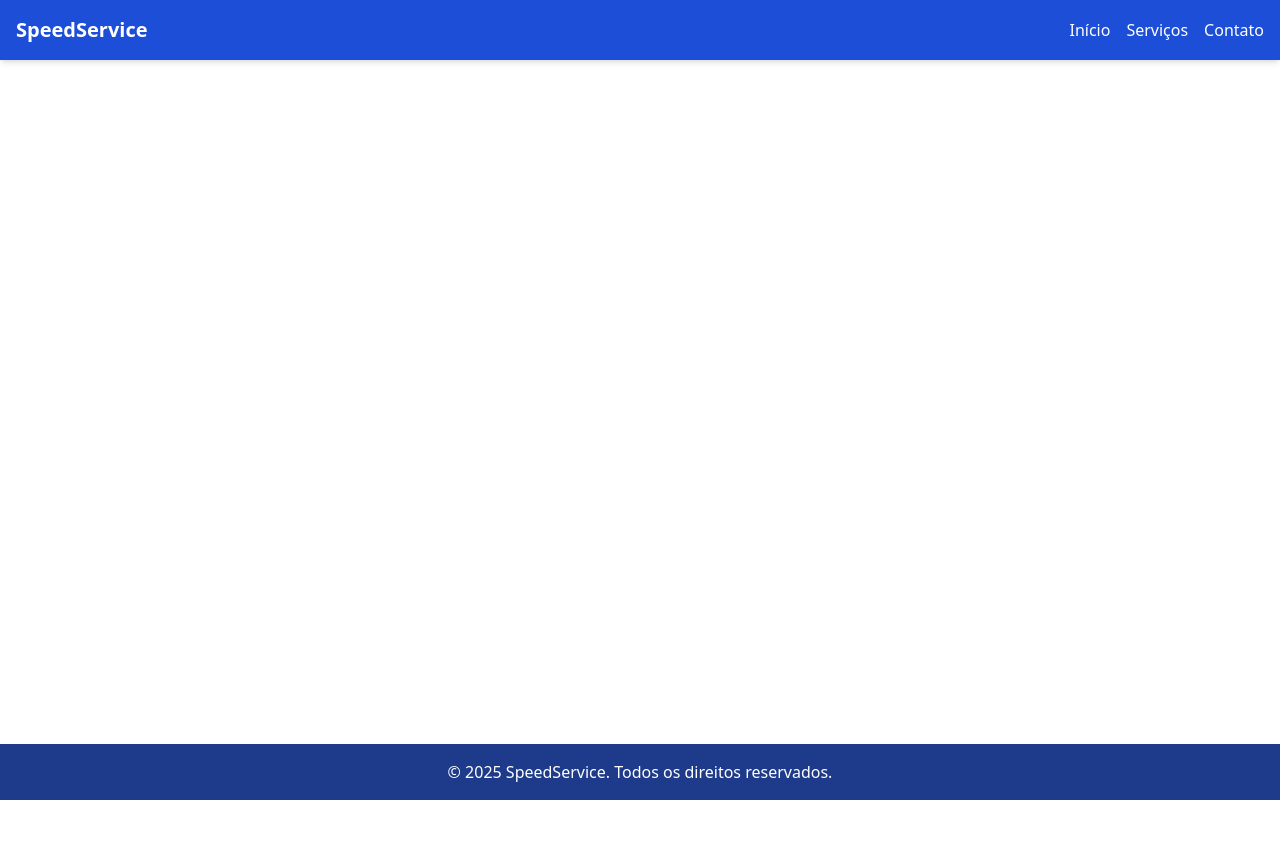
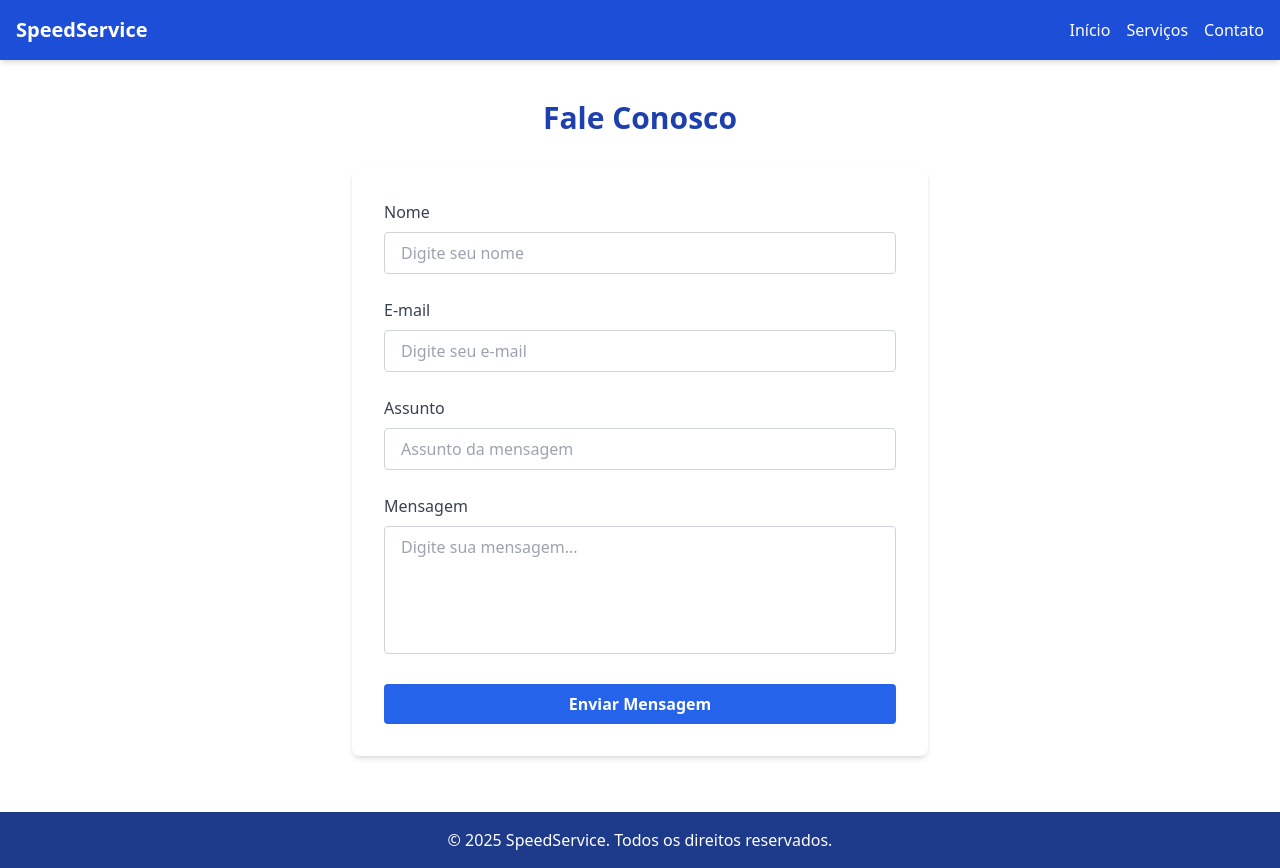
Before and after one commit to AmaranteWellington/Site-SpeedService, a React (Create React App) app: page /contato in a window 1280 px wide. Before the commit the page ends 800 px from the top, so only its background shows below. Built offline with nearby package versions, Linux system fonts and the light colour scheme.

Commit message:
feat: adiciona página de Contato e melhora contraste visual com hover

```diff
--- a/src/App.js
+++ b/src/App.js
@@ -3,6 +3,7 @@ import Header from './components/Header';
 import Footer from './components/Footer';
 import Home from './pages/Home';
 import Services from './pages/Services';
+import Contact from './pages/Contact';
 
 const App = () => {
   return (
@@ -13,6 +14,7 @@ const App = () => {
           <Routes>
             <Route path="/" element={<Home />} />
             <Route path="/servicos" element={<Services />} />
+            <Route path="/contato" element={<Contact />} />
 
             {/* futuras páginas: Contato, etc */}
           </Routes>
--- a/src/components/Header.jsx
+++ b/src/components/Header.jsx
@@ -6,13 +6,13 @@ const Header = () => {
       <div className="container mx-auto flex justify-between items-center">
         <h1 className="text-xl font-bold">SpeedService</h1>
         <nav className="space-x-4">
-          <Link to="/" className="houver:underline">
+          <Link to="/" className="hover:text-yellow-400 transition">
             Início
           </Link>
-          <Link to="/servicos" className="houver:underline">
+          <Link to="/servicos" className="hover:text-yellow-400 transition">
             Serviços
           </Link>
-          <Link to="/contato" className="houver:underline">
+          <Link to="/contato" className="hover:text-yellow-400 transition">
             Contato
           </Link>
         </nav>
--- /dev/null
+++ b/src/pages/Contact.jsx
@@ -0,0 +1,61 @@
+import React from 'react';
+
+const Contact = () => {
+  return (
+    <section className="container mx-auto px-4 py-10">
+      <h2 className="text-3xl font-bold text-center text-blue-800 mb-8">
+        Fale Conosco
+      </h2>
+      <form className="max-w-xl mx-auto bg-white shadow-md rounded-lg p-8 space-y-6">
+        <div>
+          <label className="block text-gray-700 font-medium mb-2">Nome</label>
+          <input
+            type="text"
+            className="w-full border border-gray-300 rounded px-4 py-2 focus:outline-none focus:ring-blue-500"
+            placeholder="Digite seu nome"
+          />
+        </div>
+        <div>
+          <label className="block text-gray-700 font-medium mb-2">
+            {' '}
+            E-mail
+          </label>
+          <input
+            type="email"
+            className="w-full border border-gray-300 rounded px-4 py-2 focus:outline-none focus:ring-2 focus:ring-blue-500"
+            placeholder="Digite seu e-mail"
+          />
+        </div>
+        <div>
+          <label className="block text-gray-700 font-medium mb-2">
+            Assunto
+          </label>
+          <input
+            type="text"
+            className="w-full border border-gray-300 rounded px-4 py-2 focus:outline-none focus:ring-2 focus:ring-blue-500"
+            placeholder="Assunto da mensagem"
+          />
+        </div>
+
+        <div>
+          <label className="block text-gray-700 font-medium mb-2">
+            Mensagem
+          </label>
+          <textarea
+            className="w-full border border-gray-300 rounded px-4 py-2 h-32 resize-none focus:outline-none focus:ring-2 focus:ring-blue-500"
+            placeholder="Digite sua mensagem..."
+          />
+        </div>
+
+        <button
+          type="submit"
+          className="w-full bg-blue-600 text-white font-semibold py-2 px-4 rounded hover:bg-blue-700 transition"
+        >
+          Enviar Mensagem
+        </button>
+      </form>
+    </section>
+  );
+};
+
+export default Contact;
```
